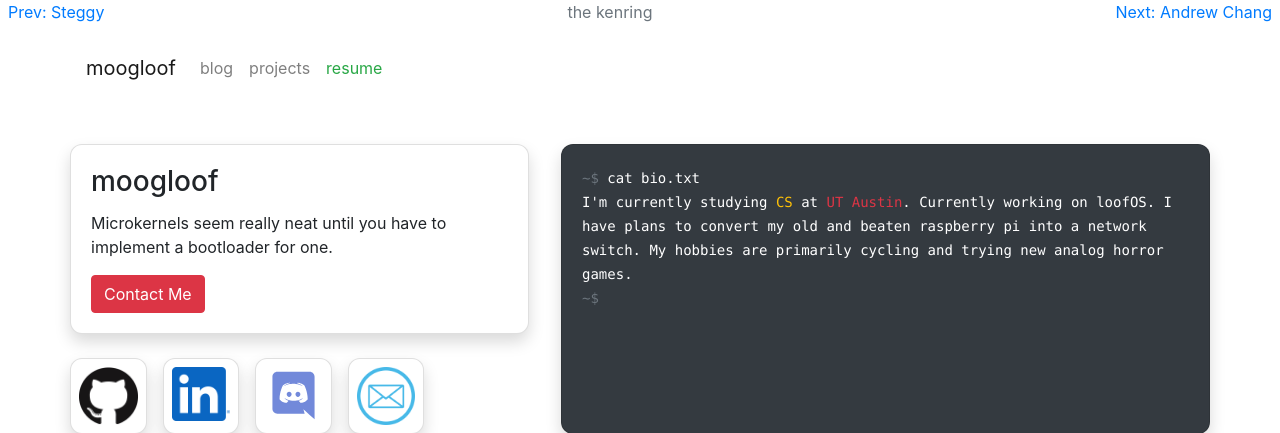
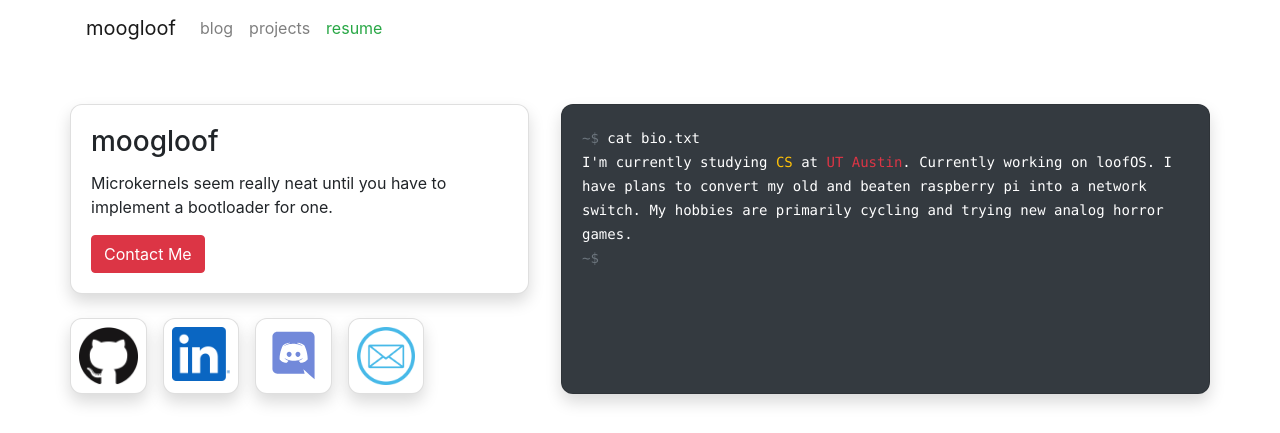
Before and after one commit to moogloof/moogloof.com, a Flask app: page / in a window 1280 px wide. Shown: the top 433 px of the page. Run offline with Flask 2, Linux system fonts and the light colour scheme; some libraries are stand-ins or nearby versions.

Commit message:
udpate resume and ring

```diff
--- a/moogloof/templates/base.html
+++ b/moogloof/templates/base.html
@@ -14,11 +14,6 @@
 	</head>
 	<body>
 		<script src="https://ajax.googleapis.com/ajax/libs/jquery/3.5.1/jquery.min.js"></script>
-		<div class="container-fluid d-flex justify-content-between m-0 px-2">
-			<a href="https://www.steg.gy">Prev: Steggy</a>
-			<p class="text-muted">the kenring</p>
-			<a href="https://vqbc.github.io/">Next: Andrew Chang</a>
-		</div>
 		<div class="container-md px-0">
 			<nav class="p-relative navbar navbar-expand navbar-light bg-white">
 				<a class="navbar-brand" href="{{ url_for('home') }}">moogloof</a>
```
Also changed, not shown: 1 other file.
